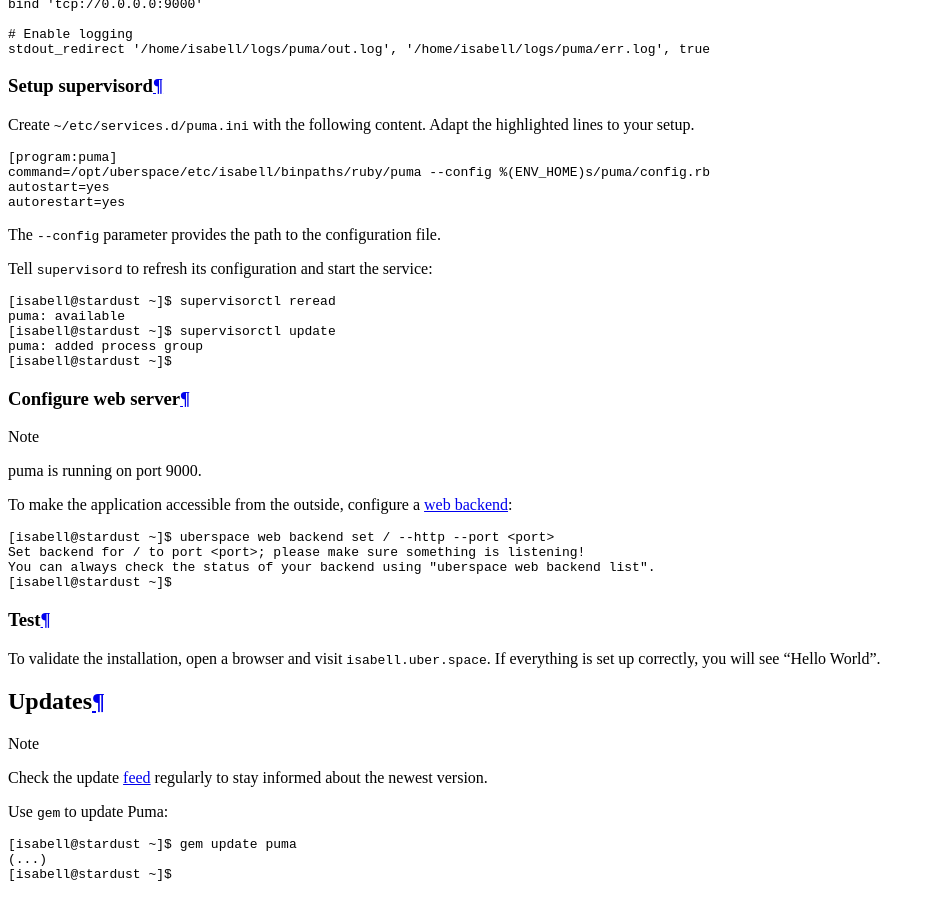
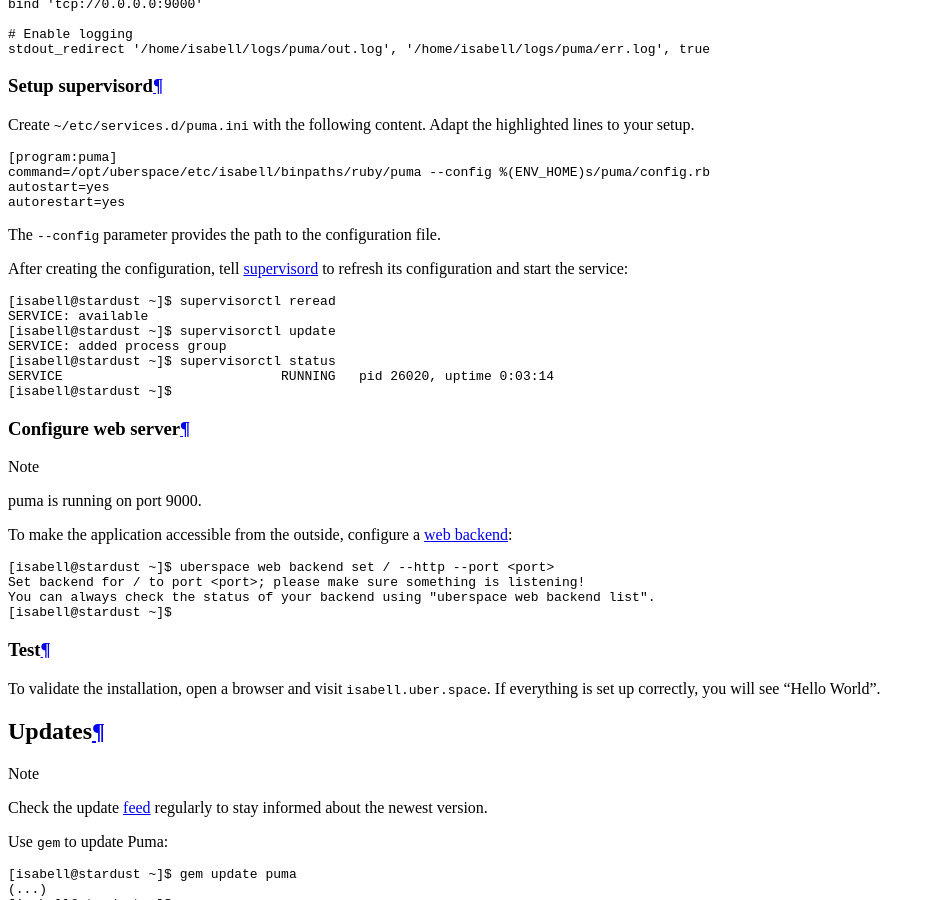
Before and after one commit to Uberspace/lab, a Sphinx documentation site: the page built from source/guide_puma.rst, in a window 1280 px wide and 900 px high, scrolled down 3757 px. Shown: the whole window, without its empty margins (0-935 px from the left). Built offline with Sphinx 7.4.7 and the Read the Docs theme 2.0.0, drawn with Linux system fonts in a browser that asks for light colours; part of the change alters nothing that is shown.

```diff
--- a/source/guide_puma.rst
+++ b/source/guide_puma.rst
@@ -127,15 +127,7 @@ Create ``~/etc/services.d/puma.ini`` with the following content. Adapt the highl
 
 The ``--config`` parameter provides the path to the configuration file.
 
-Tell ``supervisord`` to refresh its configuration and start the service:
-
-.. code-block:: console
-
-  [isabell@stardust ~]$ supervisorctl reread
-  puma: available
-  [isabell@stardust ~]$ supervisorctl update
-  puma: added process group
-  [isabell@stardust ~]$
+.. include:: includes/supervisord.rst
 
 Configure web server
 --------------------
```
